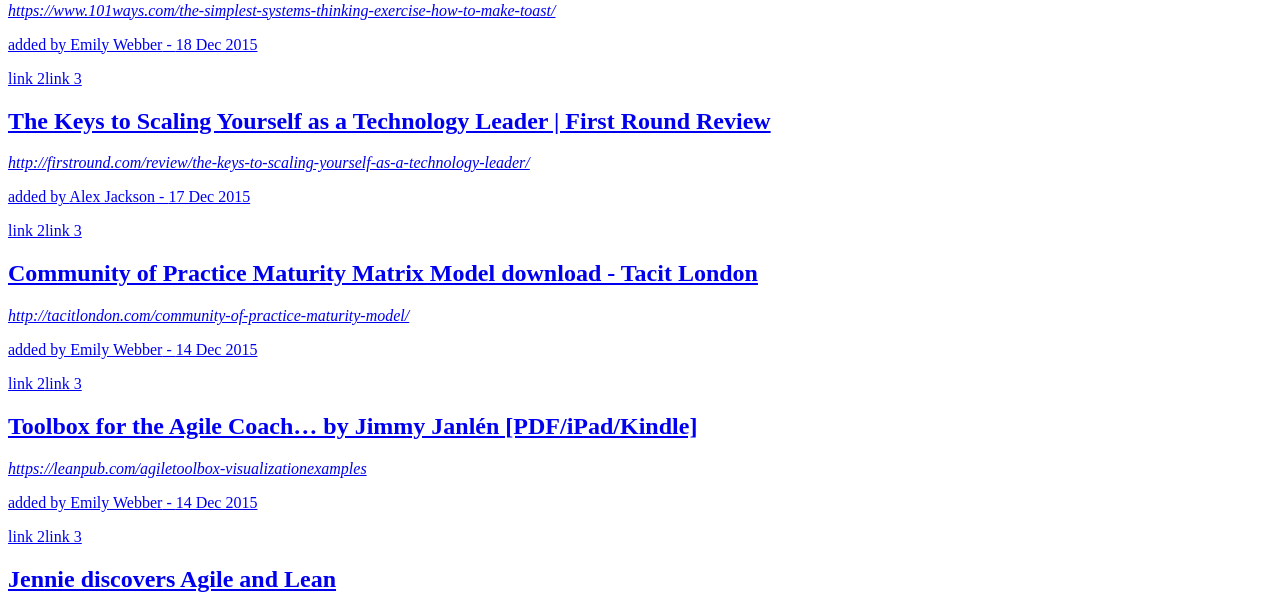
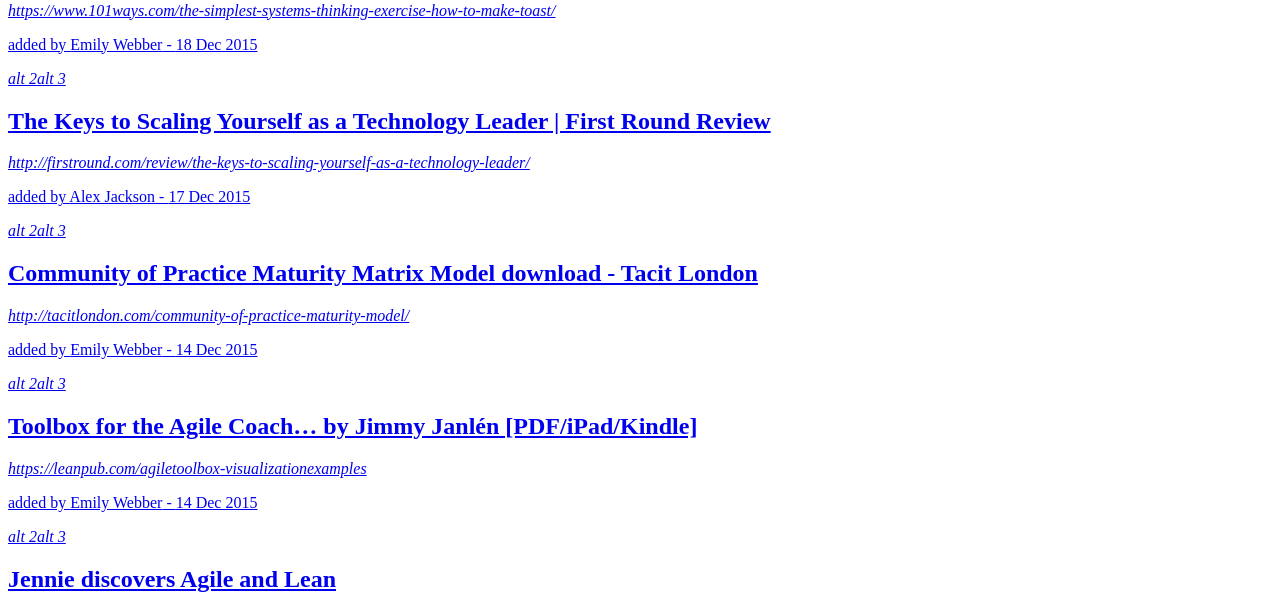
Before and after one commit to TomGB/agile-static, a Gatsby site: page / in a window 1280 px wide. Shown: the part 174-770 px from the top of the page. Built offline with nearby package versions, Linux system fonts and the light colour scheme; Gatsby itself is replaced by a stand-in of ours.

Commit message:
changed link to alt

```diff
--- a/src/pages/index.js
+++ b/src/pages/index.js
@@ -27,8 +27,8 @@ const renderContent = (author) => {
           <cite>{href}</cite>
           <p className='meta'>added by {from} - <time>{date}</time></p>
         </a>
-        <a href={href2}  title={alt2}>link 2</a>
-        <a href={href3}  title={alt3}>link 3</a>
+        <a href={href2}  title={alt2}><cite>alt 2</cite></a>
+        <a href={href3}  title={alt3}><cite>alt 3</cite></a>
       </article>
     )
   )
```
